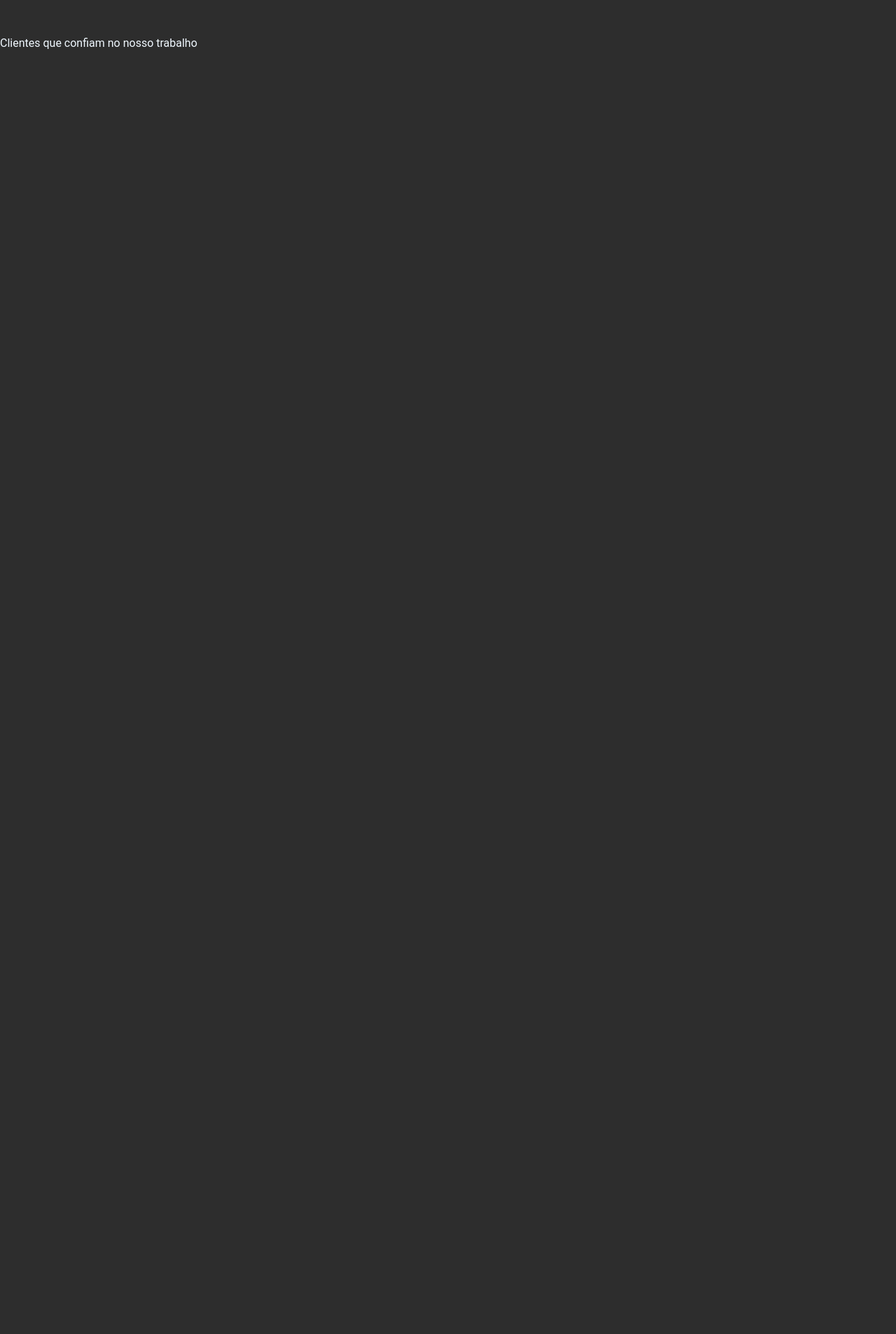
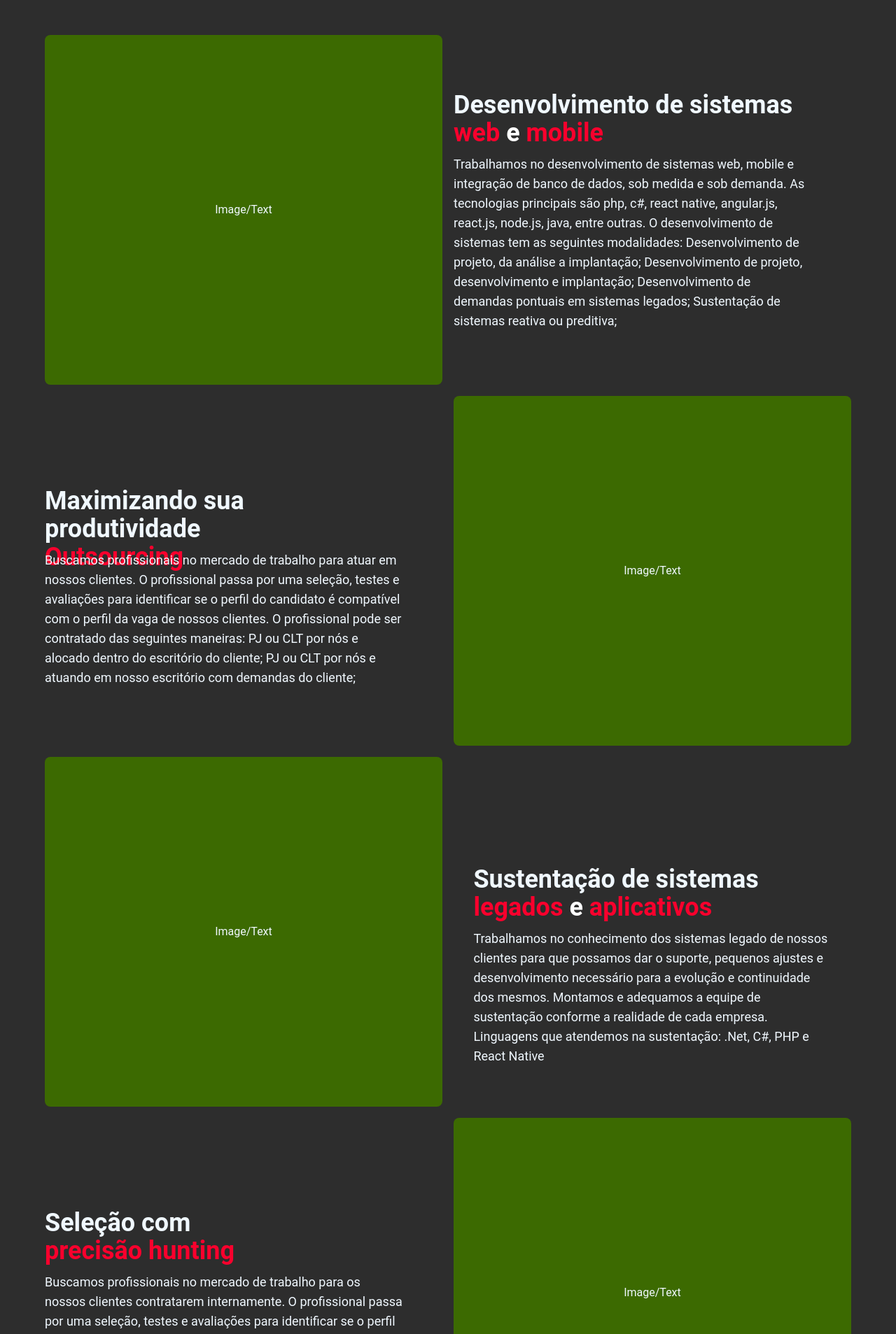
Before and after one commit to SamaelMarjan/dark, a React (Create React App) app: page / in a window 1280 px wide. Shown: the part 1180-3087 px from the top of the page at 70% size. Before the commit the page ends 1254 px from the top, so only its background shows below. Built offline with nearby package versions, Linux system fonts and the light colour scheme; the HTML template or start-up script is replaced by a standard one.

Commit message:
about-update-sept-27-19-12

```diff
--- a/src/pages/About.jsx
+++ b/src/pages/About.jsx
@@ -16,8 +16,58 @@ const About = () => {
                 </div>
             </div>
         </div>
-        <div>
-            <p>Clientes que  confiam no nosso trabalho</p>
+        <div className='w-[90%] h-[100%] m-auto flex flex-col gap-4'>
+            <div className='w-[100%] h-[900px] md:h-[500px] flex flex-col md:flex-row gap-4'>
+                <div className='rounded-lg w-[100%] md:w-[50%] h-[40%] md:h-[100%] bg-[#3c6a01] flex items-center justify-center'>Image/Text</div>
+                <div className='w-[100%] md:w-[50%] h-[30%] md:h-[100%] flex flex-col justify-center gap-4'>
+                    <p className='w-[100%] md:w-[90%] h-[50%] md:h-[15%] font-bold text-4xl'>
+                        Desenvolvimento de sistemas <span className='block text-[#FA002D]'>web <span className='text-[#fff]'>e</span> mobile</span>
+                    </p>
+                    <p className='w-[100%] md:w-[90%] h-[50%] font-normal text-lg'>
+                        Trabalhamos no desenvolvimento de sistemas web, mobile e integração de banco de dados, sob medida e sob demanda. As tecnologias principais são php, c#, react native, angular.js, react.js, node.js, java, entre outras. O desenvolvimento de sistemas tem as seguintes modalidades:
+                        Desenvolvimento de projeto, da análise a implantação;
+                        Desenvolvimento de projeto, desenvolvimento e implantação;
+                        Desenvolvimento de demandas pontuais em sistemas legados;
+                        Sustentação de sistemas reativa ou preditiva;
+                    </p>
+                </div>
+            </div>
+            <div className='w-[100%] h-[900px] md:h-[500px] flex flex-col md:flex-row gap-4'>
+                <div className=' w-[100%] md:w-[50%] h-[60%] md:h-[100%] flex flex-col md:justify-center gap-4'>
+                    <p className='mt-[100px] md:mt-0 w-[100%] md:w-[90%] h-[22%] md:h-[15%] font-bold text-4xl'>
+                        Maximizando sua produtividade <span className='block text-[#FA002D]'>Outsourcing</span>
+                    </p>
+                    <p className='w-[100%] md:w-[90%] h-[50%] md:h-[30%] font-normal text-lg'>
+                        Buscamos profissionais no mercado de trabalho para atuar em nossos clientes. O profissional passa por uma seleção, testes e avaliações para identificar se o perfil do candidato é compatível com o perfil da vaga de nossos clientes. O profissional pode ser contratado das seguintes maneiras:
+                        PJ ou CLT por nós e alocado dentro do escritório do cliente;
+                        PJ ou CLT por nós e atuando em nosso escritório com demandas do cliente;
+                    </p>
+                </div>
+                <div className='rounded-lg w-[100%] md:w-[50%] h-[40%] md:h-[100%] bg-[#3c6a01] flex items-center justify-center'>Image/Text</div>
+            </div>
+            <div className=' w-[100%] h-[900px] md:h-[500px] flex flex-col md:flex-row gap-4'>
+                <div className='rounded-lg w-[100%] md:w-[50%] h-[40%] md:h-[100%] bg-[#3c6a01] flex items-center justify-center'>Image/Text</div>
+                <div className='w-[100%] md:w-[50%] h-[30%] md:h-[100%] flex flex-col items-center justify-center gap-4'>
+                    <p className='w-[100%] md:w-[90%] h-[60%] md:h-[15%] font-bold text-4xl'>
+                        Sustentação de sistemas <span className='block text-[#FA002D]'>legados <span className='text-[#fff]'>e</span> aplicativos</span>
+                    </p>
+                    <p className='w-[100%] md:w-[90%] h-[40%] md:h-[20%] font-normal text-lg'>
+                        Trabalhamos no conhecimento dos sistemas legado de nossos clientes para que possamos dar o suporte, pequenos ajustes e desenvolvimento necessário para a evolução e continuidade dos mesmos. Montamos e adequamos a equipe de sustentação conforme a realidade de cada empresa. Linguagens que atendemos na sustentação: .Net, C#, PHP e React Native
+                    </p>
+                </div>
+            </div>
+            <div className='w-[100%] h-[900px] md:h-[500px] flex flex-col md:flex-row gap-4'>
+                <div className='w-[100%] md:w-[50%] h-[45%] md:h-[100%] flex flex-col md:justify-center gap-4'>
+                    <p className='md:mt-0 w-[100%] md:w-[90%] h-[22%] md:h-[15%] font-bold text-4xl'>
+                    Seleção com<span className='block text-[#FA002D]'>precisão hunting</span>
+                    </p>
+                    <p className='w-[100%] md:w-[90%] h-[70%] md:h-[30%] font-normal text-lg'>
+                        Buscamos profissionais no mercado de trabalho para os nossos clientes contratarem internamente. O profissional passa por uma seleção, testes e avaliações para identificar se o perfil do candidato é compatível com o perfil da vaga de nossos clientes. O profissional pode ser contratado da seguinte maneira:
+                        PJ ou CLT vinculado ao cliente, e atuando dentro das dependências do cliente;
+                    </p>
+                </div>
+                <div className='rounded-lg w-[100%] md:w-[50%] h-[40%] md:h-[100%] bg-[#3c6a01] flex items-center justify-center'>Image/Text</div>
+            </div>
         </div>
     </>
   );
--- /dev/null
+++ b/src/pages/Vagas.jsx
@@ -0,0 +1,9 @@
+import React from 'react'
+
+const Vagas = () => {
+  return (
+    <div>Vagas</div>
+  )
+}
+
+export default Vagas
```
